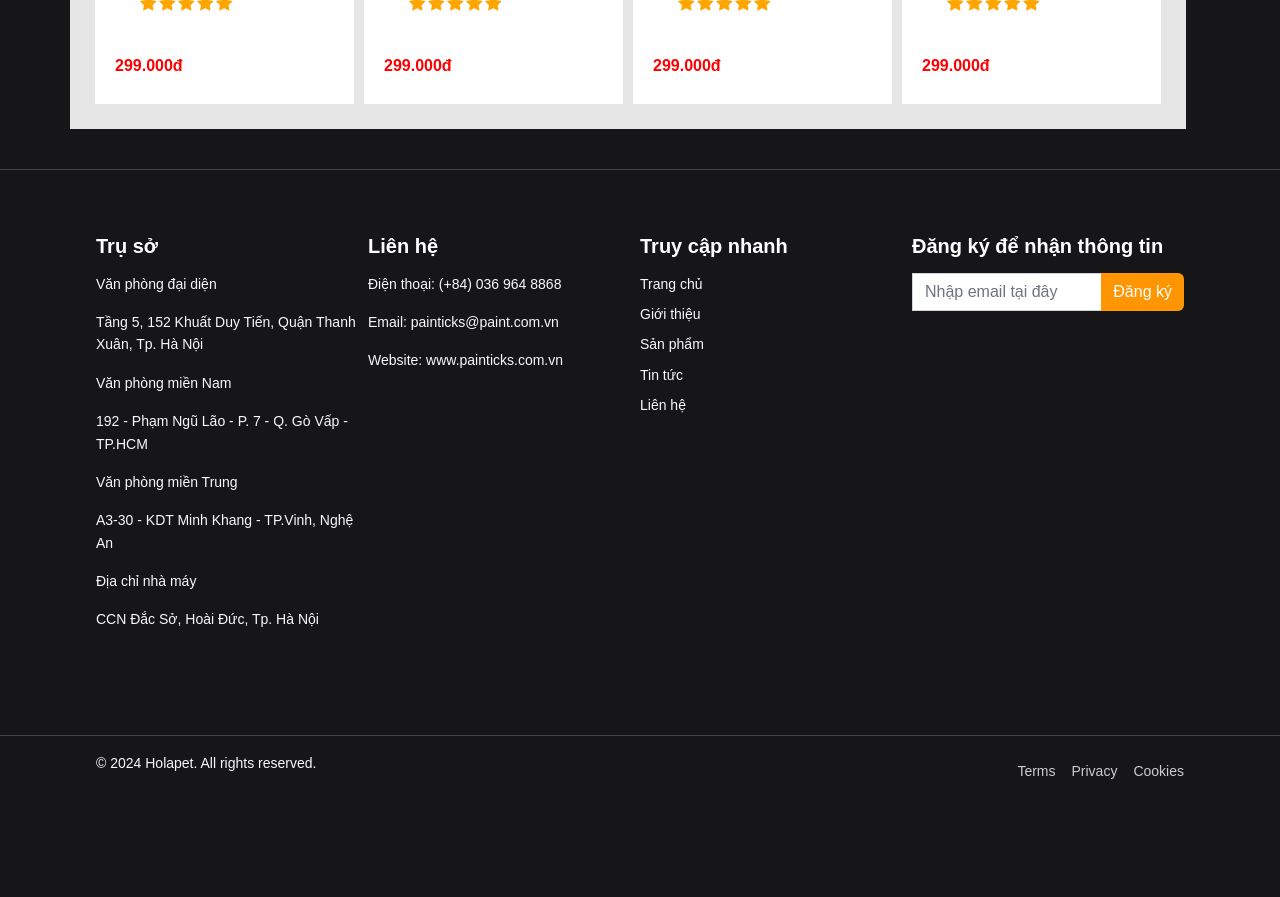
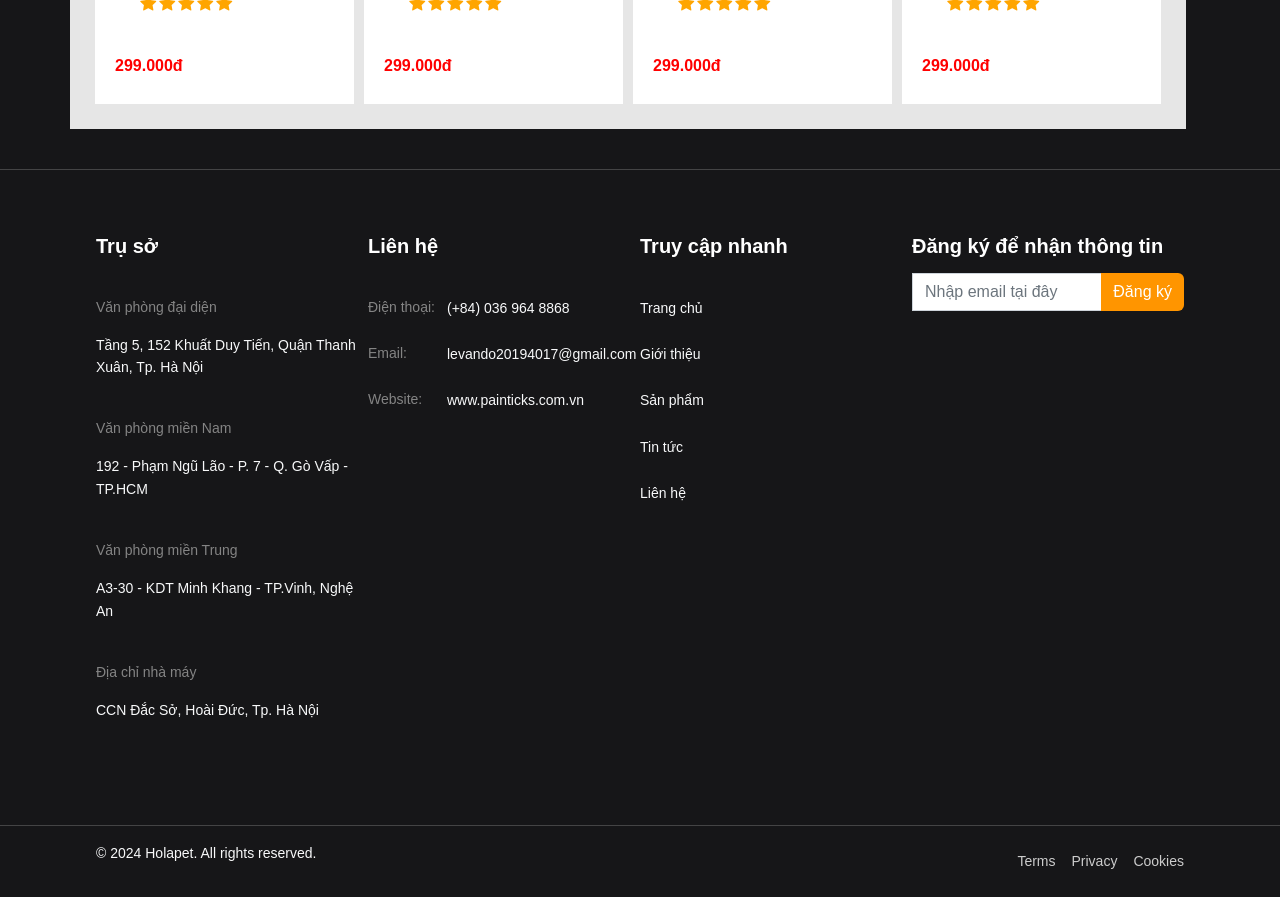
Before and after one commit to levando20194017/DRF-Ecommerce-Frontend, a React (Create React App) app in the folder Viva_phone_client/: page / in a window 1280 px wide. Shown: the part 2380-3277 px from the top of the page. Before the commit the page ends 3186 px from the top, so only its background shows below. Built offline with nearby package versions, Linux system fonts and the light colour scheme; a web font is replaced by a local one.

Commit message:
fix footer client

```diff
--- a/Viva_phone_client/src/App.tsx
+++ b/Viva_phone_client/src/App.tsx
@@ -1,4 +1,4 @@
-import { Header } from "./components/Header";
+import { Header } from "./components/Layout/Header";
 import "./App.css";
 import "../src/styles/fonts.css";
 
--- a/Viva_phone_client/src/components/Footer/index.tsx
+++ b/Viva_phone_client/src/components/Layout/Footer/index.tsx
@@ -7,36 +7,38 @@ export const Footer = () => {
     <footer className="footer text-light pt-4 pb-3">
       <hr className="text-light" />
       <div className="d-flex form-footer">
-        <div className="col-lg-3 col-md-6 mb-4">
+        <div className="col-lg-3 col-md-6 mb-4 d-flex flex-column gap-4">
           <h5 className="footer-title">Trụ sở</h5>
           <div>
-            <p>Văn phòng đại diện</p>
+            <p className="footer-title_title">Văn phòng đại diện</p>
             <p>Tầng 5, 152 Khuất Duy Tiến, Quận Thanh Xuân, Tp. Hà Nội</p>
           </div>
           <div>
-            <p>Văn phòng miền Nam</p>
+            <p className="footer-title_title">Văn phòng miền Nam</p>
             <p>192 - Phạm Ngũ Lão - P. 7 - Q. Gò Vấp - TP.HCM</p>
           </div>
           <div>
-            <p>Văn phòng miền Trung</p>
+            <p className="footer-title_title">Văn phòng miền Trung</p>
             <p>A3-30 - KDT Minh Khang - TP.Vinh, Nghệ An</p>
           </div>
           <div>
-            <p>Địa chỉ nhà máy</p>
+            <p className="footer-title_title">Địa chỉ nhà máy</p>
             <p>CCN Đắc Sở, Hoài Đức, Tp. Hà Nội</p>
           </div>
         </div>
 
-        <div className="col-lg-3 col-md-6 mb-4">
+        <div className="col-lg-3 col-md-6 mb-4 d-flex flex-column gap-4">
           <h5 className="footer-title">Liên hệ</h5>
-          <p>Điện thoại: (+84) 036 964 8868</p>
-          <p>Email: painticks@paint.com.vn</p>
-          <p>Website: www.painticks.com.vn</p>
+          <div className="d-flex flex-column gap-2">
+            <p className="d-flex"><div className="contact-title">Điện thoại:</div> <div>(+84) 036 964 8868</div></p>
+            <p className="d-flex"><div className="contact-title">Email:</div> <div>levando20194017@gmail.com</div></p>
+            <p className="d-flex"><div className="contact-title">Website:</div> <div>www.painticks.com.vn</div></p>
+          </div>
         </div>
 
-        <div className="col-lg-3 col-md-6 mb-4">
+        <div className="col-lg-3 col-md-6 mb-4 d-flex flex-column gap-4">
           <h5 className="footer-title">Truy cập nhanh</h5>
-          <ul className="list-unstyled">
+          <ul className="list-unstyled d-flex flex-column gap-3">
             <li>Trang chủ</li>
             <li>Giới thiệu</li>
             <li>Sản phẩm</li>
--- a/Viva_phone_client/src/components/Footer/style.scss
+++ b/Viva_phone_client/src/components/Layout/Footer/style.scss
@@ -2,12 +2,32 @@
 .footer {
   font-size: 14px;
   line-height: 1.6;
+  font-weight: 500;
+
   .form-footer {
     padding: 48px 96px;
+
     .footer-title {
       font-size: 20px;
+
+      &_title {
+        font-size: 14px;
+        font-weight: 500;
+        line-height: 21px;
+        color: #848484;
+
+      }
+    }
+
+    .contact-title {
+      font-size: 14px;
+      font-weight: 500;
+      line-height: 21px;
+      color: #848484;
+      width: 79px;
     }
   }
+
   .footer-copy-right {
     padding: 0 96px;
   }
@@ -17,7 +37,8 @@
   font-size: 16px;
   font-weight: bold;
   margin-bottom: 15px;
-  color: #fff; /* Màu tiêu đề */
+  color: #fff;
+  /* Màu tiêu đề */
 }
 
 .footer .list-unstyled li {
@@ -26,7 +47,8 @@
 }
 
 .footer .list-unstyled li:hover {
-  color: #ff9500; /* Đổi màu khi hover */
+  color: #ff9500;
+  /* Đổi màu khi hover */
 }
 
 .footer-link {
@@ -35,7 +57,8 @@
 }
 
 .footer-link:hover {
-  color: #ff9500; /* Đổi màu khi hover */
+  color: #ff9500;
+  /* Đổi màu khi hover */
 }
 
 .input-group .form-control {
@@ -49,7 +72,8 @@
 }
 
 .input-group .btn-warning:hover {
-  background-color: #cc7600; /* Màu hover */
+  background-color: #cc7600;
+  /* Màu hover */
 }
 
 hr {
--- a/Viva_phone_client/src/components/Header/index.tsx
+++ b/Viva_phone_client/src/components/Layout/Header/index.tsx
@@ -2,7 +2,7 @@ import Navbar from "react-bootstrap/Navbar";
 import { Link } from "react-router-dom";
 import "./style.scss";
 import { useEffect, useState } from "react";
-import logo4 from "../../assets/images/logo4.png";
+import logo4 from "../../../assets/images/logo4.png";
 export const Header = () => {
   const [visible, setVisible] = useState(false);
   const [activeIndex, setActiveIndex] = useState(0);
--- a/Viva_phone_client/src/components/Layout/index.tsx
+++ b/Viva_phone_client/src/components/Layout/index.tsx
@@ -1,6 +1,6 @@
-import { Header } from "../Header";
+import { Header } from "./Header";
 import { Outlet } from "react-router-dom";
-import { Footer } from "../Footer";
+import { Footer } from "./Footer";
 
 export const Layout = () => {
 
```
Also changed, not shown: Viva_phone_client/src/components/Home/TopCategories/index.tsx (renamed from Viva_phone_client/src/components/Home/TopCategories/index.js), Viva_phone_client/src/components/Layout/Header/style.scss (renamed from Viva_phone_client/src/components/Header/style.scss).
